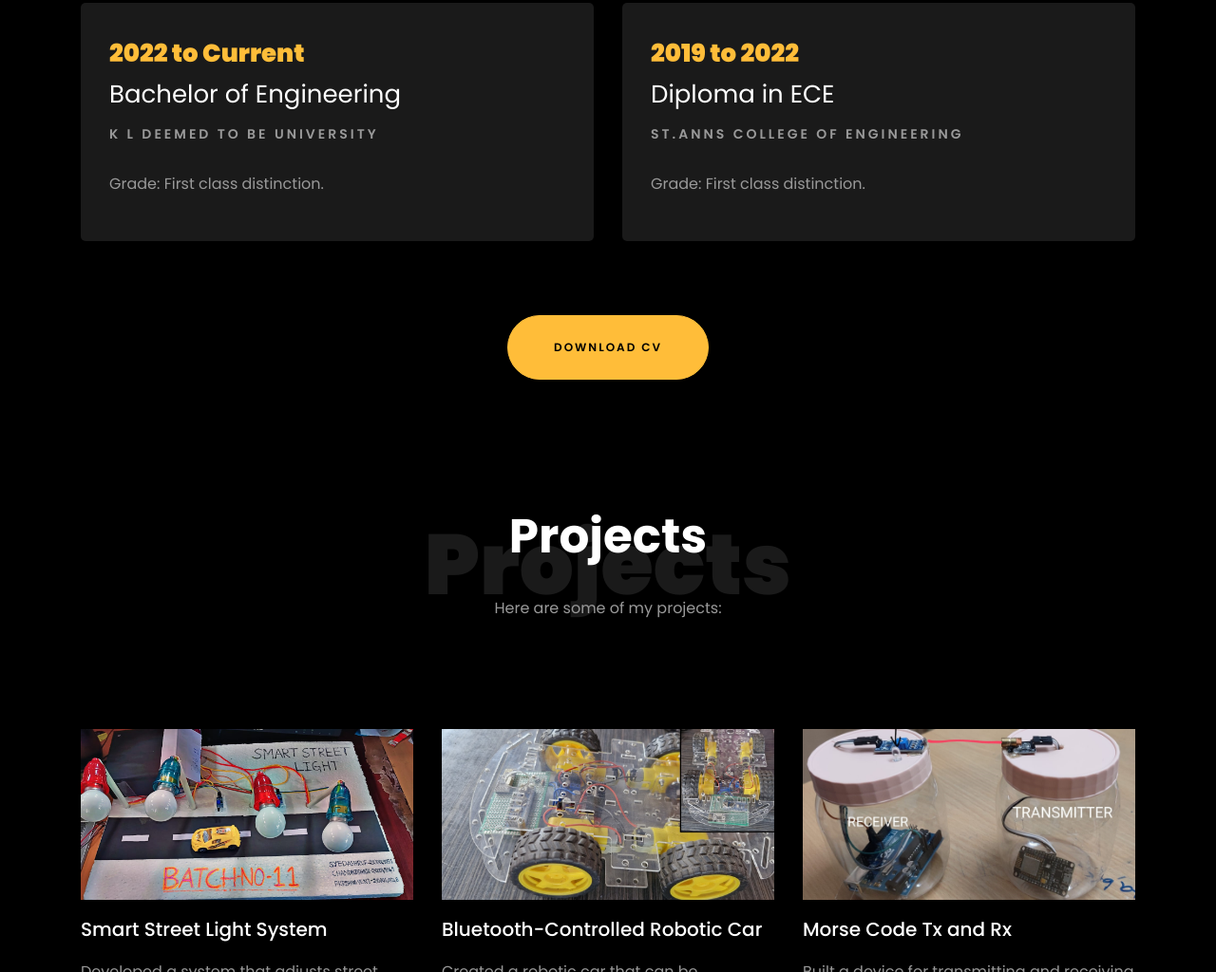
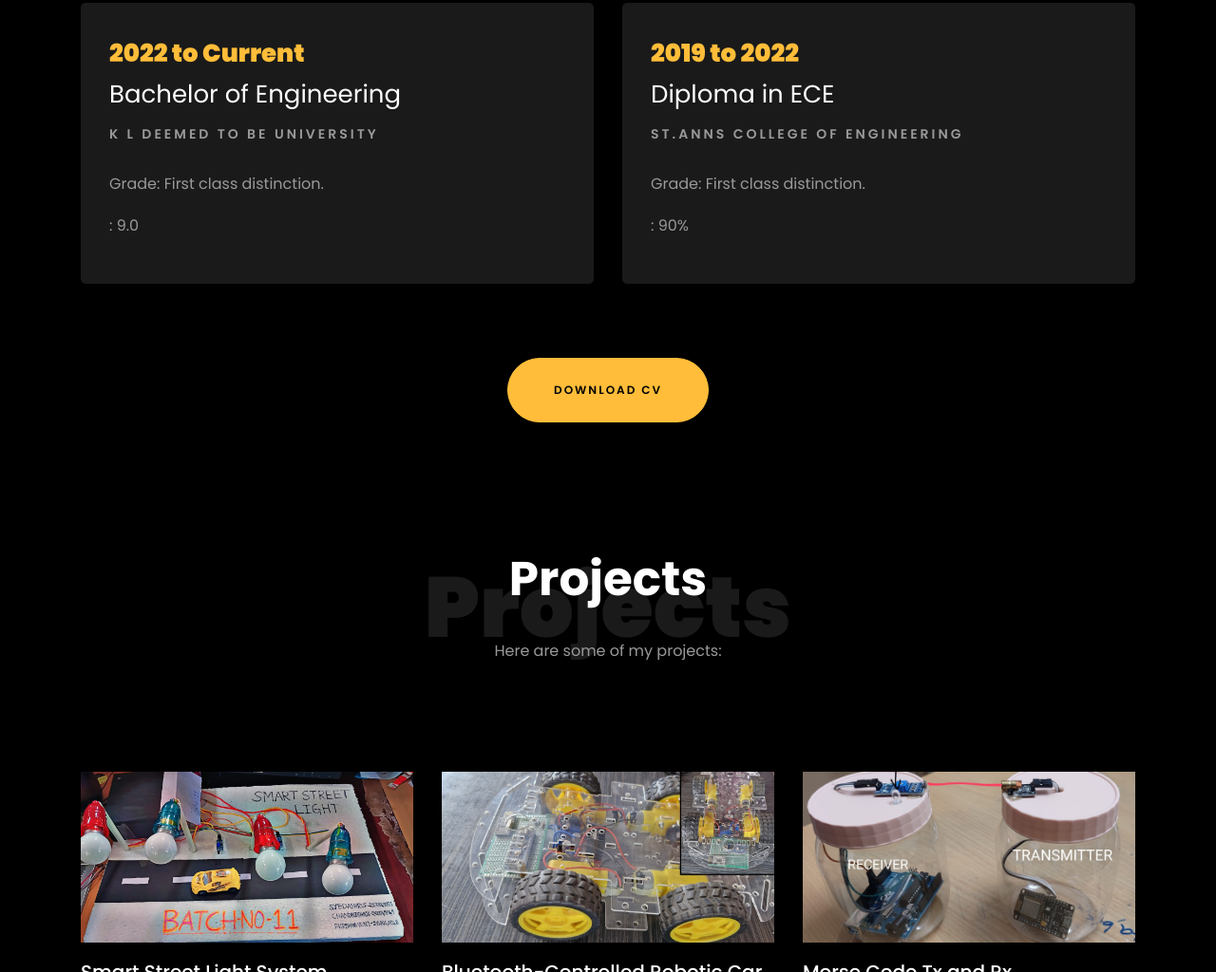
Before and after one commit to SYEDASHRUF/SyedAshruf-portfolio, a plain HTML site: page index.html in a window 1280 px wide. Shown: the part 3019-4043 px from the top of the page at 95% size. Drawn offline with Linux system fonts and the light colour scheme; files whose address does not match are found by name.

Commit message:
Update index.html

```diff
--- a/index.html
+++ b/index.html
@@ -378,6 +378,7 @@
     					<h2>Bachelor of Engineering</h2>
     					<span class="position">K L Deemed to be University</span>
     					<p class="mt-4">Grade: First class distinction.</p>
+					<p CGPA="mt-4">: 9.0</p>
     				</div>
     			</div>
 
@@ -387,6 +388,7 @@
     					<h2>Diploma in ECE</h2>
     					<span class="position">ST.ANNS college of engineering</span>
     					<p class="mt-4">Grade: First class distinction.</p>
+					<p Percentage="mt-4">: 90% </p>
     				</div>
 				</div>
     		</div>
```
